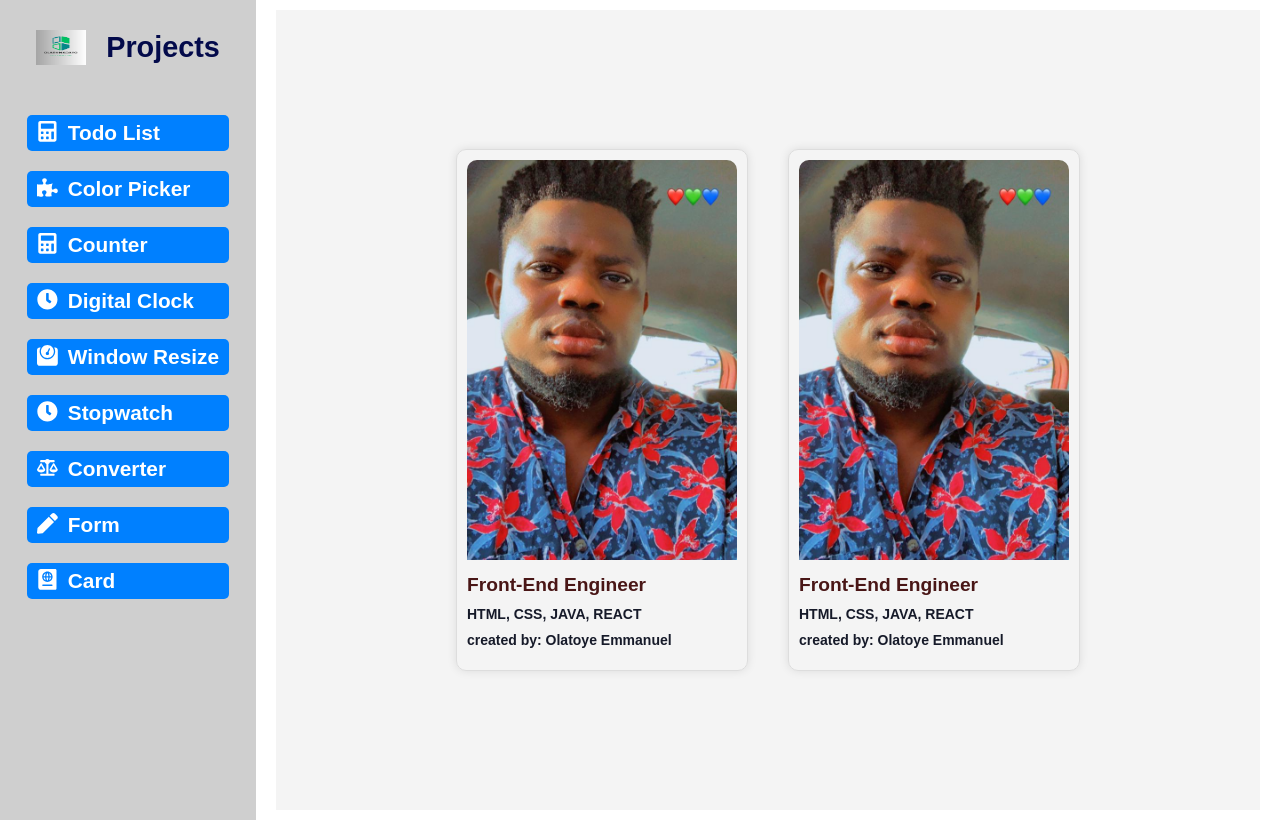
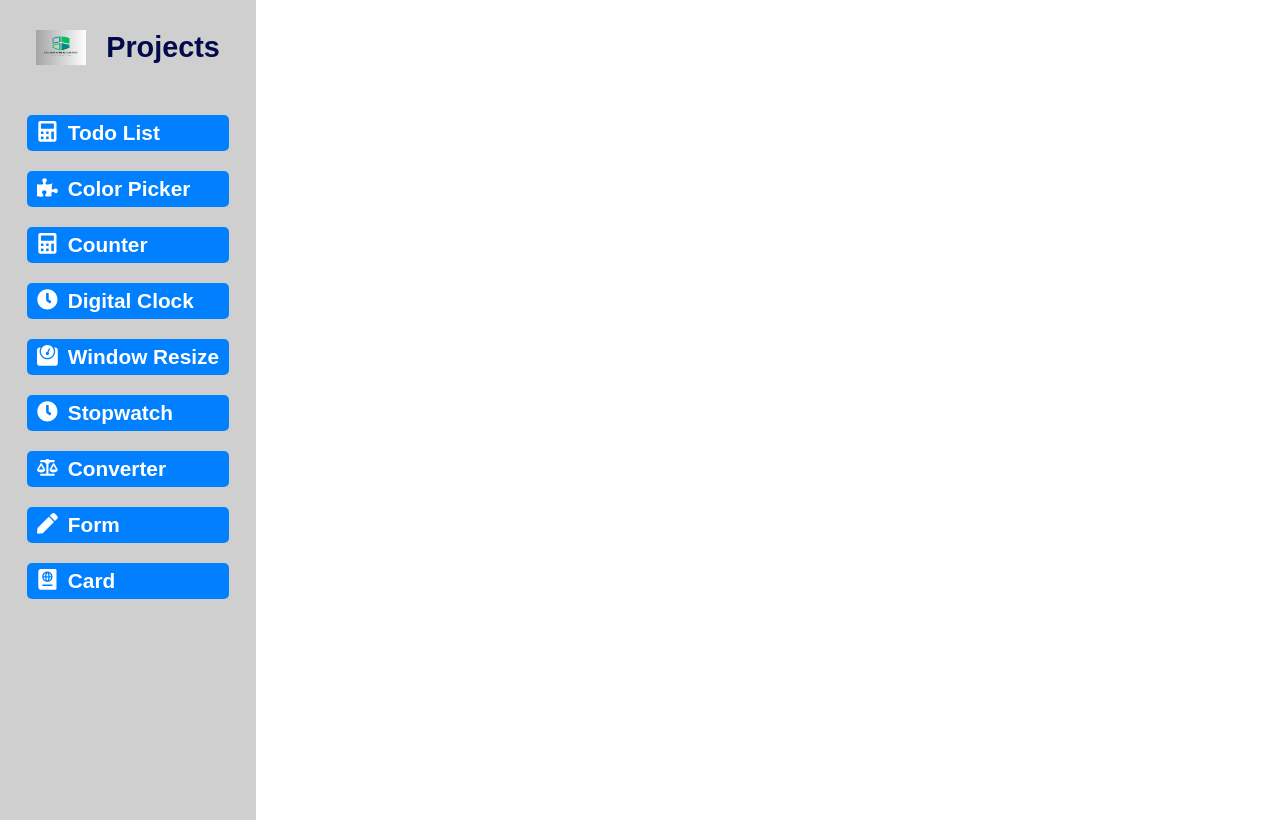
Before and after one commit to olaemmadayo/project_portfolio, a React (Vite) app: page /card-page in a window 1280 px wide. Built offline with nearby package versions, Linux system fonts and the light colour scheme.

Commit message:
removed Pagecard

```diff
--- a/src/App.jsx
+++ b/src/App.jsx
@@ -11,7 +11,7 @@ import StopWatch from './component/Stopwatch';
 import Converter from './component/Converter';
 import WelcomePage from './component/WelcomePage';
 import OnchangeElement from './component/OnchangeElement';
-import PageCard from './component/PageCard';
+// import PageCard from './component/PageCard';
 
 const App = () => {
   return (
@@ -34,7 +34,7 @@ const App = () => {
               <Route path="stop-watch" element={<StopWatch/>} />
               <Route path="converter" element={<Converter/>} />
               <Route path="onchange" element={<OnchangeElement/>} />
-              <Route path="card-page" element={<PageCard/>} />
+              {/* <Route path="card-page" element={<PageCard/>} /> */}
 
             </Routes>
           </div>
```
